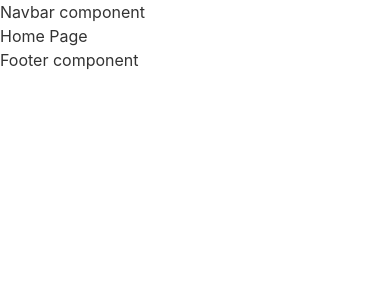
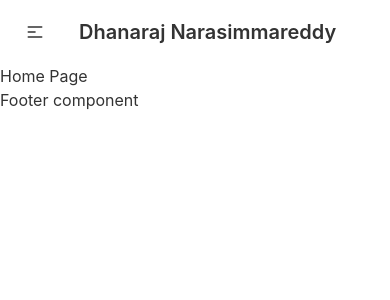
Before and after one commit to dhanarajccs/portfolio-dhanaraj, a React (Create React App) app: page / in a window 390 px wide. Shown: the top 300 px of the page. Built offline with nearby package versions, Linux system fonts and the light colour scheme.

Commit message:
responsive navbar from daisyUI

```diff
--- a/src/components/Navbar/Navbar.js
+++ b/src/components/Navbar/Navbar.js
@@ -1,9 +1,61 @@
+import React from 'react'
+import { Link } from "react-router-dom";
+
+
 const Navbar = () => {
+
+  const menuItems = (
+    <>
+      <li>
+        <Link to="/">Home</Link>
+        <Link to="/about">About</Link>
+        <Link to="/projects">Projects</Link>
+        <Link to="/services">Services</Link>
+        <Link to="/contact">Contact</Link>
+      </li>
+    </>
+  )
   return (
     <div>
-      Navbar component
+      <div className="navbar bg-base-100">
+        <div className="navbar-start">
+          <div className="dropdown">
+            <label tabIndex={0} className="btn btn-ghost lg:hidden">
+              <svg
+                xmlns="http://www.w3.org/2000/svg"
+                className="h-5 w-5"
+                fill="none"
+                viewBox="0 0 24 24"
+                stroke="currentColor"
+              >
+                <path
+                  strokeLinecap="round"
+                  strokeLinejoin="round"
+                  strokeWidth="2"
+                  d="M4 6h16M4 12h8m-8 6h16"
+                />
+              </svg>
+            </label>
+            <ul
+              tabIndex={0}
+              className="menu menu-compact dropdown-content mt-3 p-2 shadow bg-base-100 rounded-box w-52"
+            >
+              {menuItems}
+            </ul>
+          </div>
+          <Link to="/" className="btn btn-ghost normal-case text-xl">Dhanaraj Narasimmareddy</Link>
+        </div>
+        <div className="navbar-center hidden lg:flex">
+          <ul className="menu menu-horizontal px-1">
+            {menuItems}
+          </ul>
+        </div>
+        <div className="navbar-end">
+          <a href="https://github.com/dhanarajccs/portfolio-dhanaraj" target="_blank" className="btn" download="Document">Download CV</a>
+        </div>
+      </div>
     </div>
-  )
-}
+  );
+};
 
-export default Navbar
+export default Navbar;
```
